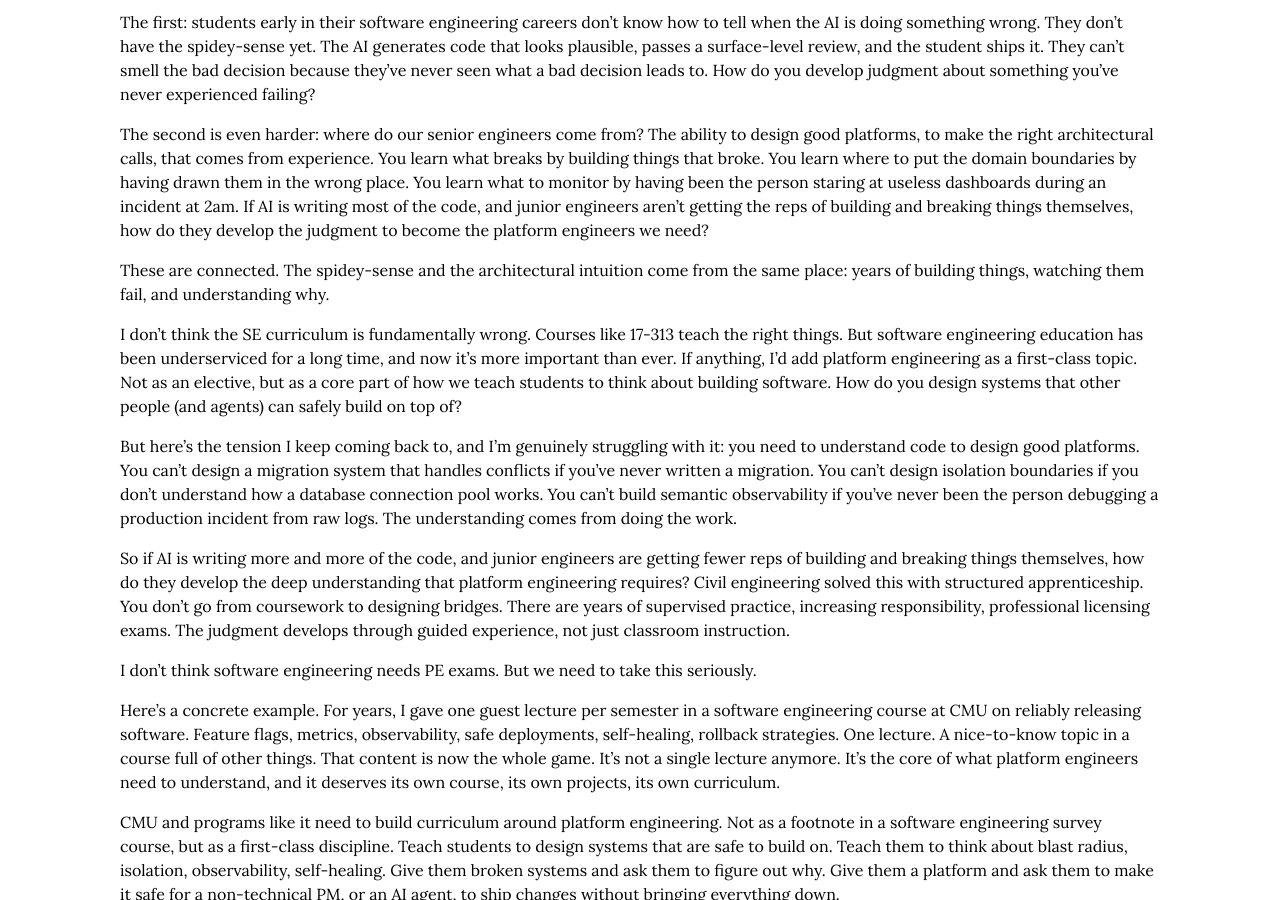
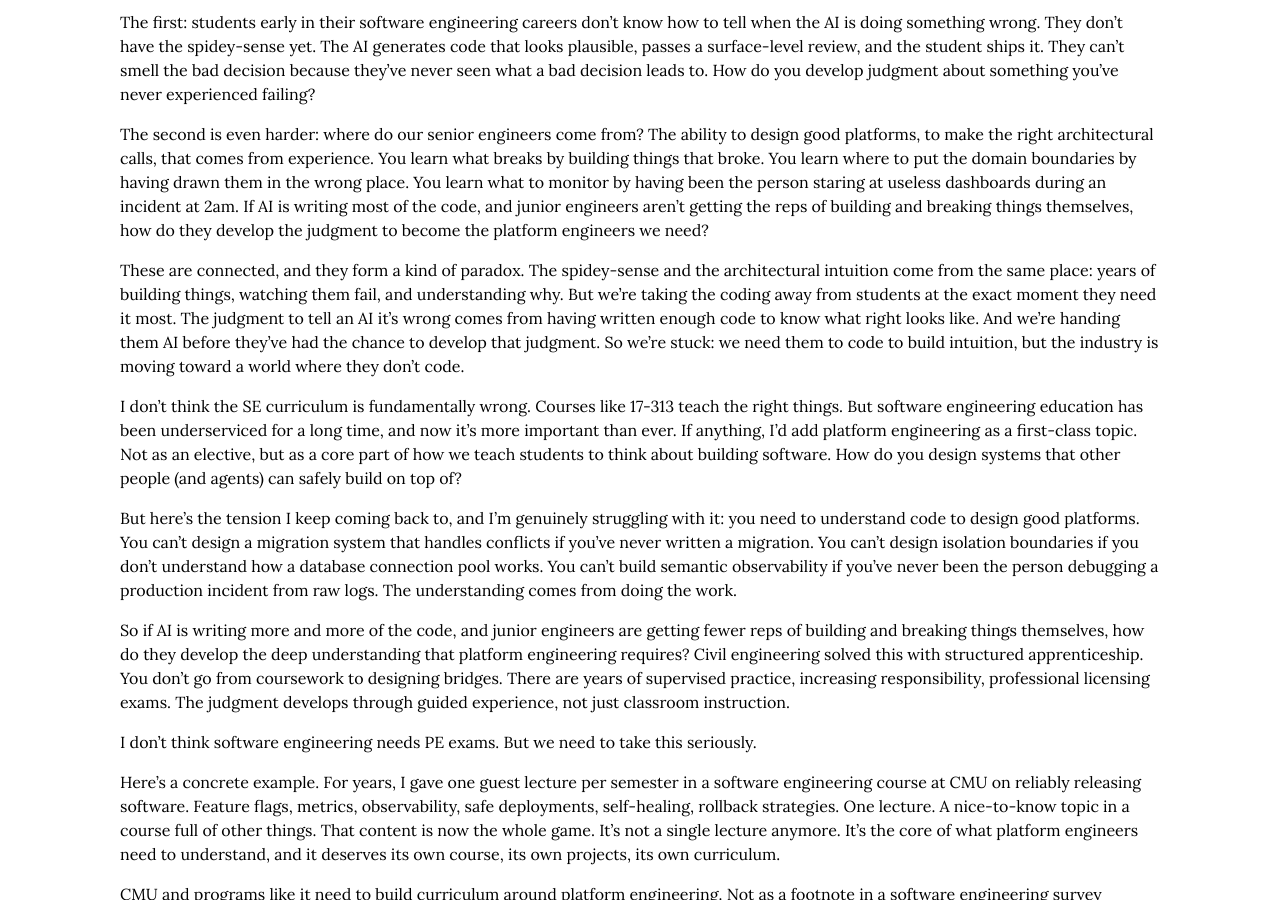
Before and after one commit to cmeiklejohn/cmeiklejohn.github.io, a Jekyll site: the page built from _posts/2026-04-01-software-engineering-is-becoming-civil-engineering.markdown, in a window 1280 px wide and 900 px high, scrolled down 2294 px. Built offline with Jekyll 4.4.1, drawn with Linux system fonts in a browser that asks for light colours; some web fonts are replaced.

Commit message:
Name the paradox: need coding to build judgment, but taking coding away
https://claude.ai/code/session_018mjBVoMgWwm8eLhnnMXsGy

```diff
--- a/_posts/2026-04-01-software-engineering-is-becoming-civil-engineering.markdown
+++ b/_posts/2026-04-01-software-engineering-is-becoming-civil-engineering.markdown
@@ -64,7 +64,7 @@ The first: students early in their software engineering careers don't know how t
 
 The second is even harder: where do our senior engineers come from? The ability to design good platforms, to make the right architectural calls, that comes from experience. You learn what breaks by building things that broke. You learn where to put the domain boundaries by having drawn them in the wrong place. You learn what to monitor by having been the person staring at useless dashboards during an incident at 2am. If AI is writing most of the code, and junior engineers aren't getting the reps of building and breaking things themselves, how do they develop the judgment to become the platform engineers we need?
 
-These are connected. The spidey-sense and the architectural intuition come from the same place: years of building things, watching them fail, and understanding why.
+These are connected, and they form a kind of paradox. The spidey-sense and the architectural intuition come from the same place: years of building things, watching them fail, and understanding why. But we're taking the coding away from students at the exact moment they need it most. The judgment to tell an AI it's wrong comes from having written enough code to know what right looks like. And we're handing them AI before they've had the chance to develop that judgment. So we're stuck: we need them to code to build intuition, but the industry is moving toward a world where they don't code.
 
 I don't think the SE curriculum is fundamentally wrong. Courses like 17-313 teach the right things. But software engineering education has been underserviced for a long time, and now it's more important than ever. If anything, I'd add platform engineering as a first-class topic. Not as an elective, but as a core part of how we teach students to think about building software. How do you design systems that other people (and agents) can safely build on top of?
 
```
